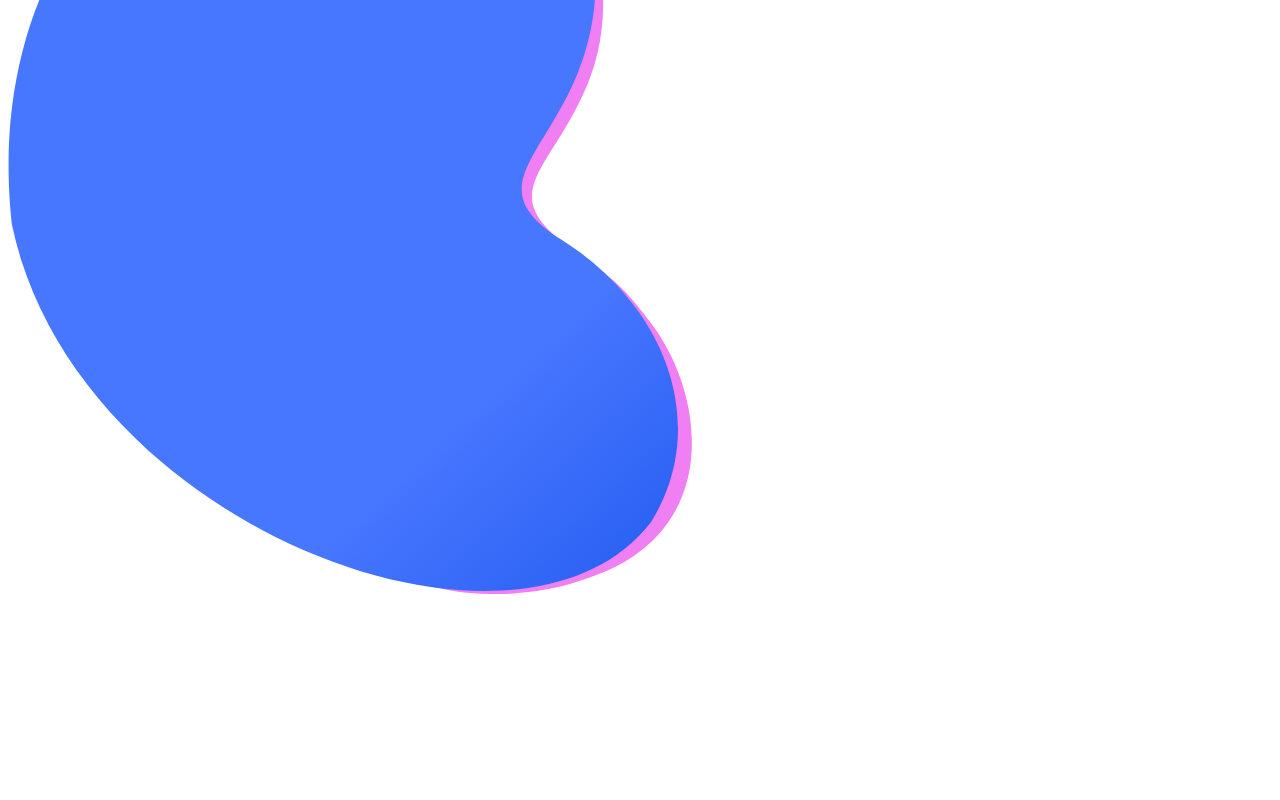
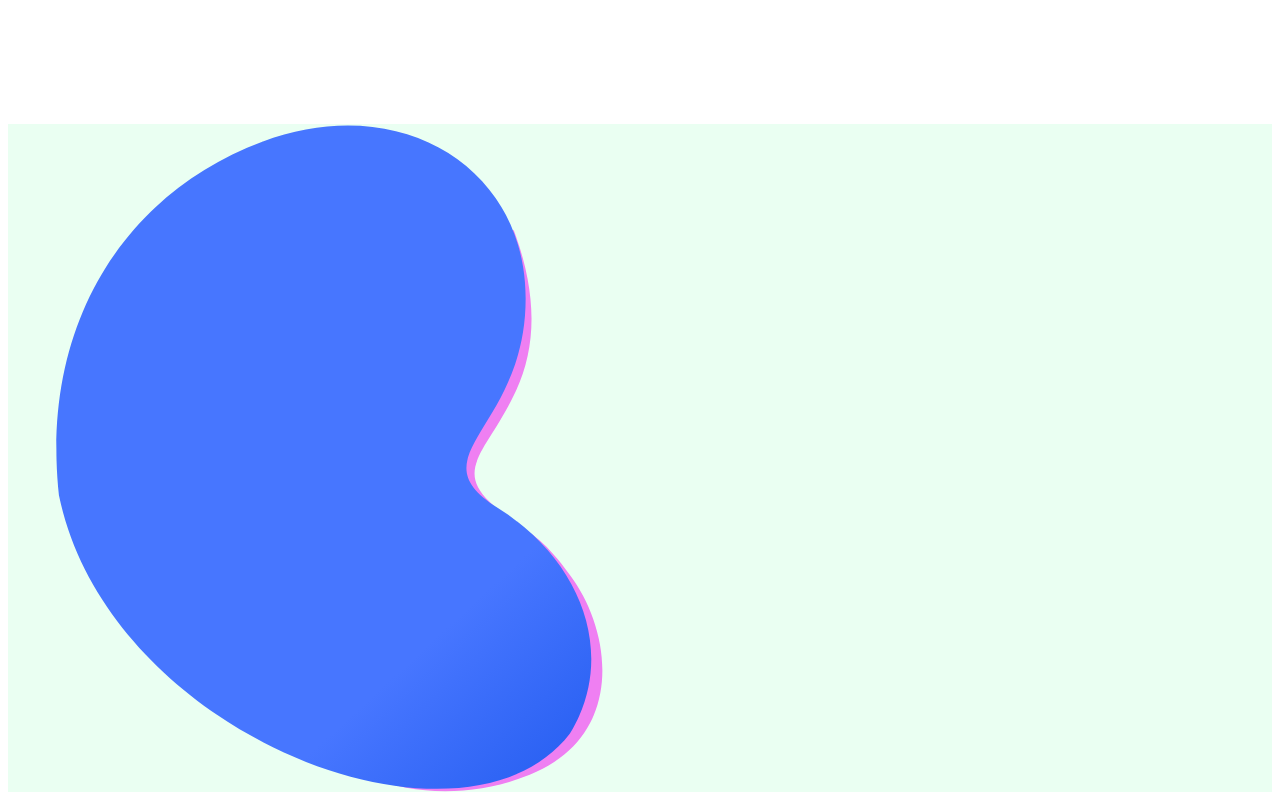
Before and after one commit to treeforever/treeforever.github.io, a React app: page / in a window 1280 px wide. Shown: the part 716-1516 px from the top of the page. Before the commit the page ends 1323 px from the top, so only its background shows below. Built offline with nearby package versions, Linux system fonts and the light colour scheme.

Commit message:
add Grid & Container

```diff
--- a/package.json
+++ b/package.json
@@ -4,10 +4,10 @@
   "description": "",
   "main": "webpack.config.js",
   "dependencies": {
+    "@material-ui/core": "^4.8.2",
     "animejs": "^3.1.0",
     "firebase": "^7.2.2",
     "firebase-admin": "^8.6.1",
-    "material-ui": "^0.20.2",
     "react": "^16.10.2",
     "react-dom": "^16.10.2",
     "styled-components": "^4.4.1",
--- a/src/react-app/personal-website/App.tsx
+++ b/src/react-app/personal-website/App.tsx
@@ -1,14 +1,26 @@
 import * as React from "react";
 import { useState, useEffect, useCallback, useMemo } from 'react';
+import { Container, Grid } from '@material-ui/core'
+import styled from 'styled-components';
+
+
 import Hero from './Hero'
 import BlueBlob from './BlueBlob'
+
+const StyledContainer = styled(Container)`
+ background: #eafff2;
+`
 
 export const App = () => {
 
 
     return (
-        <>
+        <Grid direction="column">
             <Hero />
-            <BlueBlob />
-        </>)
+            <main>
+                <StyledContainer maxWidth="lg">
+                    <BlueBlob />
+                </StyledContainer>
+            </main>
+        </Grid>)
 }
--- a/src/react-app/personal-website/BlueBlob.tsx
+++ b/src/react-app/personal-website/BlueBlob.tsx
@@ -2,20 +2,23 @@ import * as React from 'react';
 import { useEffect } from 'react';
 import anime from 'animejs/lib/anime.es.js';
 import styled from 'styled-components';
-
+import { useTheme } from '@material-ui/core/styles';
+import { Grid, Container, useMediaQuery } from '@material-ui/core'
 
 export default () => {
     return (
+        <Container>
+            <Grid container xs={8}>
 
-        <svg width="686px" height="836px" viewBox="0 0 196 239" version="1.1">
+                <svg width="548px" height="668px" viewBox="0 0 196 239" version="1.1">
                     <defs>
                         <linearGradient x1="26.6413739%" y1="7.84695019%" x2="91.3880279%" y2="95.028224%" id="linearGradient-1">
-                    <stop stop-color="#4776FF" offset="0%"></stop>
-                    <stop stop-color="#4776FF" offset="75.6048623%"></stop>
-                    <stop stop-color="#2D63F4" offset="100%"></stop>
+                            <stop stopColor="#4776FF" offset="0%"></stop>
+                            <stop stopColor="#4776FF" offset="75.6048623%"></stop>
+                            <stop stopColor="#2D63F4" offset="100%"></stop>
                         </linearGradient>
                     </defs>
-            <g id="Page-2" stroke="none" stroke-width="1" fill="none" fill-rule="evenodd">
+                    <g id="Page-2" stroke="none" strokeWidth="1" fill="none" fillRule="evenodd">
                         <g id="Mobile" transform="translate(-21.000000, -322.000000)">
                             <g id="React" transform="translate(21.000000, 322.000000)">
                                 <path d="M163.678711,37.8691406 C172.243164,60.5104167 172.243164,80.3066406 163.678711,97.2578125 C154.485352,116.444336 142.575195,123.286133 155.18457,135.261719 C167.793945,147.237305 171.105116,143.809997 184.020508,161.611328 C198.902344,181.432617 204.678711,220.402344 166.992187,233.744141 C140.359918,244.04915 104.842839,238.000601 97.5498047,219.630859 C86.5451648,191.912302 112.521922,143.655944 113.433594,140.932617 C121.304687,117.420247 138.05306,83.0657552 163.678711,37.8691406 Z" id="Combined-Shape" fill="#EF7FF2"></path>
@@ -24,5 +27,7 @@ export default () => {
                         </g>
                     </g>
                 </svg>
+            </Grid>
+        </Container>
     )
 }
--- a/src/react-app/personal-website/Hero.tsx
+++ b/src/react-app/personal-website/Hero.tsx
@@ -1,9 +1,9 @@
 import * as React from "react";
-import { useState, useEffect, useCallback, useMemo } from 'react';
+import { Container, Grid, Typography } from '@material-ui/core'
 import styled from 'styled-components';
-import M from './M'
+
 import Wave from './Wave'
-
+// import { styled } from '@material-ui/core/styles';
 
 const StyledH1 = styled.h1`
     font-family: 'Julius Sans One', sans-serif;
@@ -20,11 +20,11 @@ const StyledH2 = styled.h2`
 
 export default () => {
 
-
     return (
-        <>
+        <div style={{ height: '85vh' }}>
             <StyledH1>Mengqi Zhu</StyledH1>
             <StyledH2>Web developer</StyledH2>
             <Wave />
-        </>)
+        </div>
+    )
 }
--- a/src/react-app/personal-website/Wave.tsx
+++ b/src/react-app/personal-website/Wave.tsx
@@ -2,7 +2,7 @@ import * as React from 'react';
 import styled from 'styled-components';
 
 const Container = styled.div`
-  width: 100vw;
+  width: 100%;
   height: 85vh;
   max-height: 900px;
   border-radius: 5px;
@@ -35,7 +35,7 @@ const waveStyle = `
   position: absolute;
   top: 3%;
   background: #0af;
-  width: 200vw;
+  width: 200%;
   height: 200vw;
   margin-left: -50vw;
   margin-top: -150vw;
```
Also changed, not shown: 1 other file (tests, documents, lock files or other folders). Lines whose indentation alone changed are shown as unchanged.
